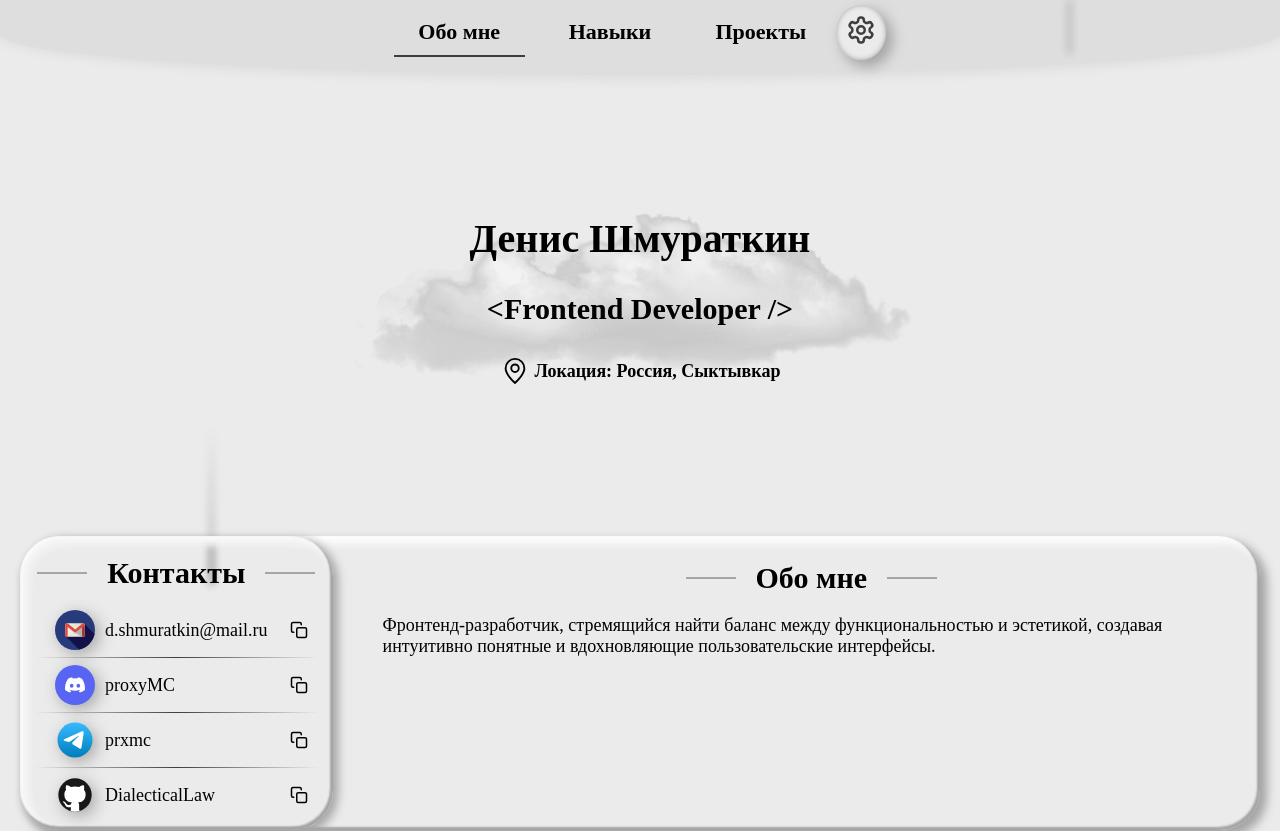
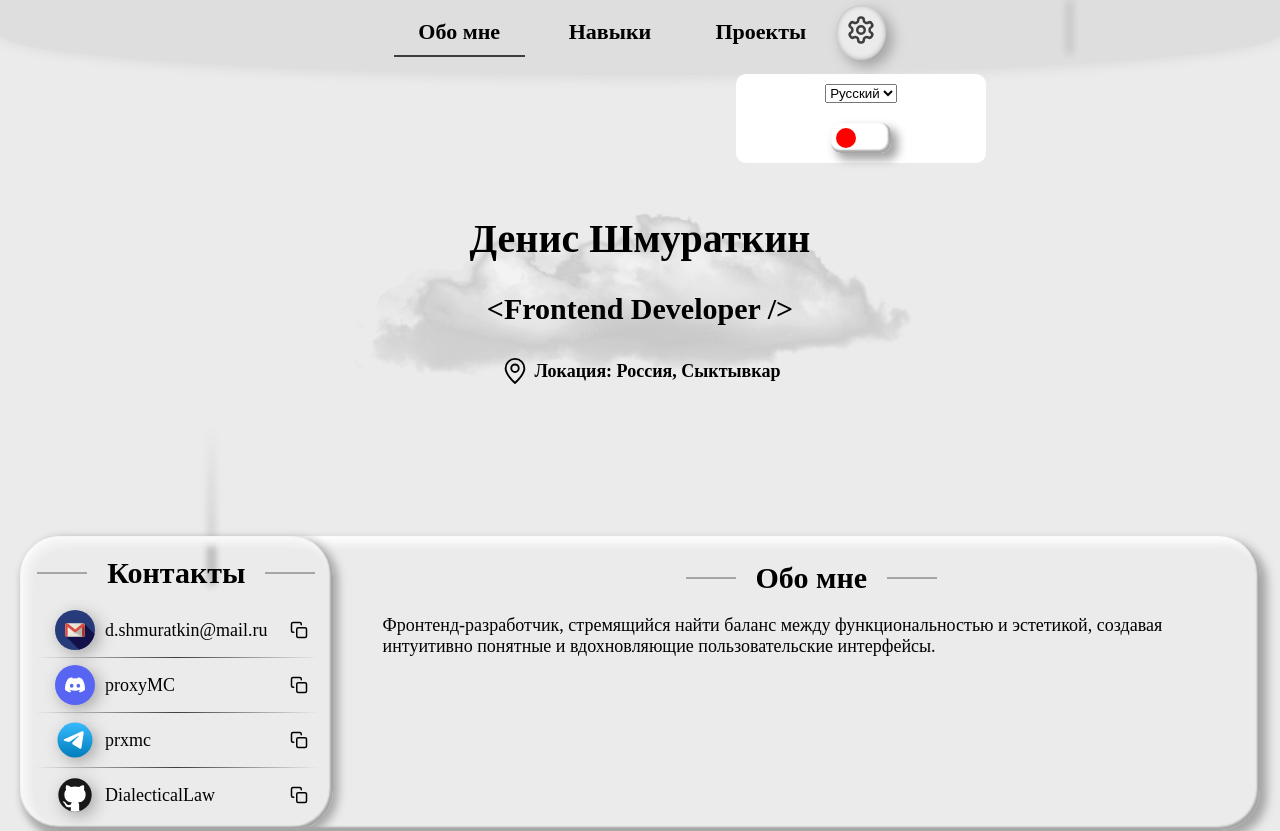
Before and after one commit to DialecticalLaw/cv, a Next.js app: page / in a window 1280 px wide. Shown: the top 831 px of the page. Built offline with nearby package versions, Linux system fonts and the light colour scheme; a web font is replaced by a local one.

Commit message:
feat: add basic markup of the settings menu

```diff
--- a/src/components/Shared/Header/Header.module.css
+++ b/src/components/Shared/Header/Header.module.css
@@ -18,34 +18,3 @@
   gap: 2rem;
   margin: 0 auto;
 }
-
-.settings {
-  user-select: none;
-  padding: 1rem;
-  box-shadow:
-    0.6rem 0.6rem 1.3rem 0.1rem var(--dark-shadow),
-    inset 0 0 0.5rem 0 var(--dark-shadow);
-  border: none;
-  border-radius: 50%;
-  background-color: var(--bg-color);
-  transition: 0.2s;
-  cursor: pointer;
-}
-
-.settings:hover .icon {
-  transform: rotate(120deg);
-}
-
-.settings:active {
-  box-shadow:
-    0 0 0.5rem 0 var(--dark-shadow),
-    inset 0.6rem 0.6rem 1.3rem 0.1rem var(--dark-shadow),
-    inset -0.6rem -0.6rem 1.3rem 0.1rem var(--light-shadow);
-  transform: scale(0.92);
-}
-
-.icon {
-  width: 3rem;
-  height: 3rem;
-  transition: 0.4s;
-}
--- a/src/components/Shared/Header/Header.tsx
+++ b/src/components/Shared/Header/Header.tsx
@@ -1,7 +1,6 @@
 import styles from './Header.module.css';
-import Image from 'next/image';
-import settingsIcon from '@/assets/img/settings.svg';
 import { NavLink } from './NavLink/NavLink';
+import { Settings } from './Settings/Settings';
 
 export function Header() {
   return (
@@ -14,9 +13,7 @@ export function Header() {
         </ul>
       </nav>
 
-      <button className={styles.settings}>
-        <Image priority className={styles.icon} src={settingsIcon} alt="settings" />
-      </button>
+      <Settings />
     </header>
   );
 }
--- /dev/null
+++ b/src/components/Shared/Header/Settings/Menu/Menu.module.css
@@ -0,0 +1,56 @@
+.wrapper {
+  position: absolute;
+  top: 125%;
+  display: flex;
+  flex-direction: column;
+  align-items: center;
+  gap: 2rem;
+  width: 25rem;
+  padding: 1rem;
+  background-color: var(--light-shadow);
+  border-radius: 1rem;
+}
+
+.theme_wrapper {
+  width: 6rem;
+  height: 3rem;
+  cursor: pointer;
+}
+
+.input {
+  position: absolute;
+  left: 0;
+  top: 0;
+  width: 100%;
+  height: 100%;
+  appearance: none;
+}
+
+.switch {
+  position: relative;
+  width: 100%;
+  height: 100%;
+  border-radius: 1rem;
+  box-shadow:
+    0.6rem 0.6rem 1rem 0.1rem var(--dark-shadow),
+    inset -0.2rem -0.2rem 0.2rem 0.1rem var(--dark-shadow),
+    inset 0.6rem 0.6rem 1rem 0.1rem var(--light-shadow);
+}
+
+.switch::after {
+  position: absolute;
+  content: '';
+  top: 0;
+  bottom: 0;
+  left: 0.5rem;
+  margin: auto 0;
+  width: 2rem;
+  height: 2rem;
+  background: red;
+  border-radius: 50%;
+  transition: 0.3s;
+}
+
+.input[checked] + .switch::after {
+  right: 0.5rem;
+}
--- /dev/null
+++ b/src/components/Shared/Header/Settings/Menu/Menu.tsx
@@ -0,0 +1,41 @@
+'use client';
+
+import { useEffect, useState } from 'react';
+import styles from './Menu.module.css';
+
+type Language = 'russian' | 'english';
+
+export function Menu() {
+  const [language, setLanguage] = useState<Language>('russian');
+  const [theme, setTheme] = useState<'dark' | 'light'>('light');
+
+  useEffect(() => {
+    console.log(theme);
+  }, [theme]);
+
+  return (
+    <div className={styles.wrapper}>
+      <select
+        name="language"
+        value={language}
+        onChange={(e) => {
+          setLanguage(e.target.value as Language);
+        }}
+      >
+        <option value="russian">Русский</option>
+        <option value="english">English</option>
+      </select>
+
+      <div className={styles.theme_wrapper}>
+        <input
+          onChange={(e) => setTheme(e.target.checked ? 'dark' : 'light')}
+          checked={theme === 'dark'}
+          className={styles.input}
+          type="checkbox"
+          name="theme"
+        />
+        <div className={styles.switch} />
+      </div>
+    </div>
+  );
+}
--- /dev/null
+++ b/src/components/Shared/Header/Settings/Settings.module.css
@@ -0,0 +1,37 @@
+.wrapper {
+  position: relative;
+  display: flex;
+  justify-content: center;
+  align-items: center;
+}
+
+.settings {
+  user-select: none;
+  padding: 1rem;
+  box-shadow:
+    0.6rem 0.6rem 1.3rem 0.1rem var(--dark-shadow),
+    inset 0 0 0.5rem 0 var(--dark-shadow);
+  border: none;
+  border-radius: 50%;
+  background-color: var(--bg-color);
+  transition: 0.2s;
+  cursor: pointer;
+}
+
+.settings:hover .icon {
+  transform: rotate(120deg);
+}
+
+.settings:active {
+  box-shadow:
+    0 0 0.5rem 0 var(--dark-shadow),
+    inset 0.6rem 0.6rem 1.3rem 0.1rem var(--dark-shadow),
+    inset -0.6rem -0.6rem 1.3rem 0.1rem var(--light-shadow);
+  transform: scale(0.92);
+}
+
+.icon {
+  width: 3rem;
+  height: 3rem;
+  transition: 0.4s;
+}
--- /dev/null
+++ b/src/components/Shared/Header/Settings/Settings.tsx
@@ -0,0 +1,16 @@
+import Image from 'next/image';
+import styles from './Settings.module.css';
+import settingsIcon from '@/assets/img/settings.svg';
+import { Menu } from './Menu/Menu';
+
+export function Settings() {
+  return (
+    <div className={styles.wrapper}>
+      <button className={styles.settings}>
+        <Image priority className={styles.icon} src={settingsIcon} alt="settings" />
+      </button>
+
+      <Menu />
+    </div>
+  );
+}
```
